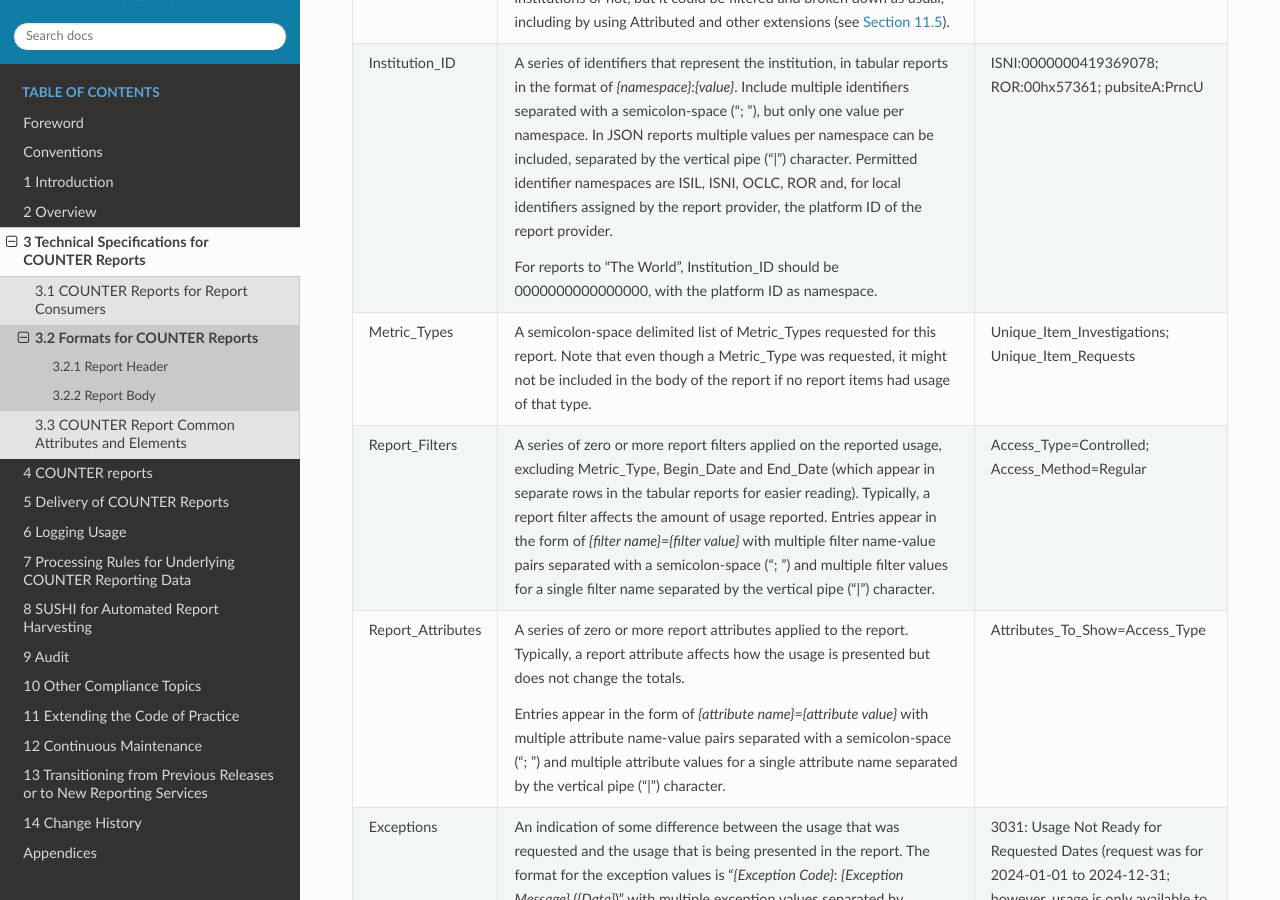
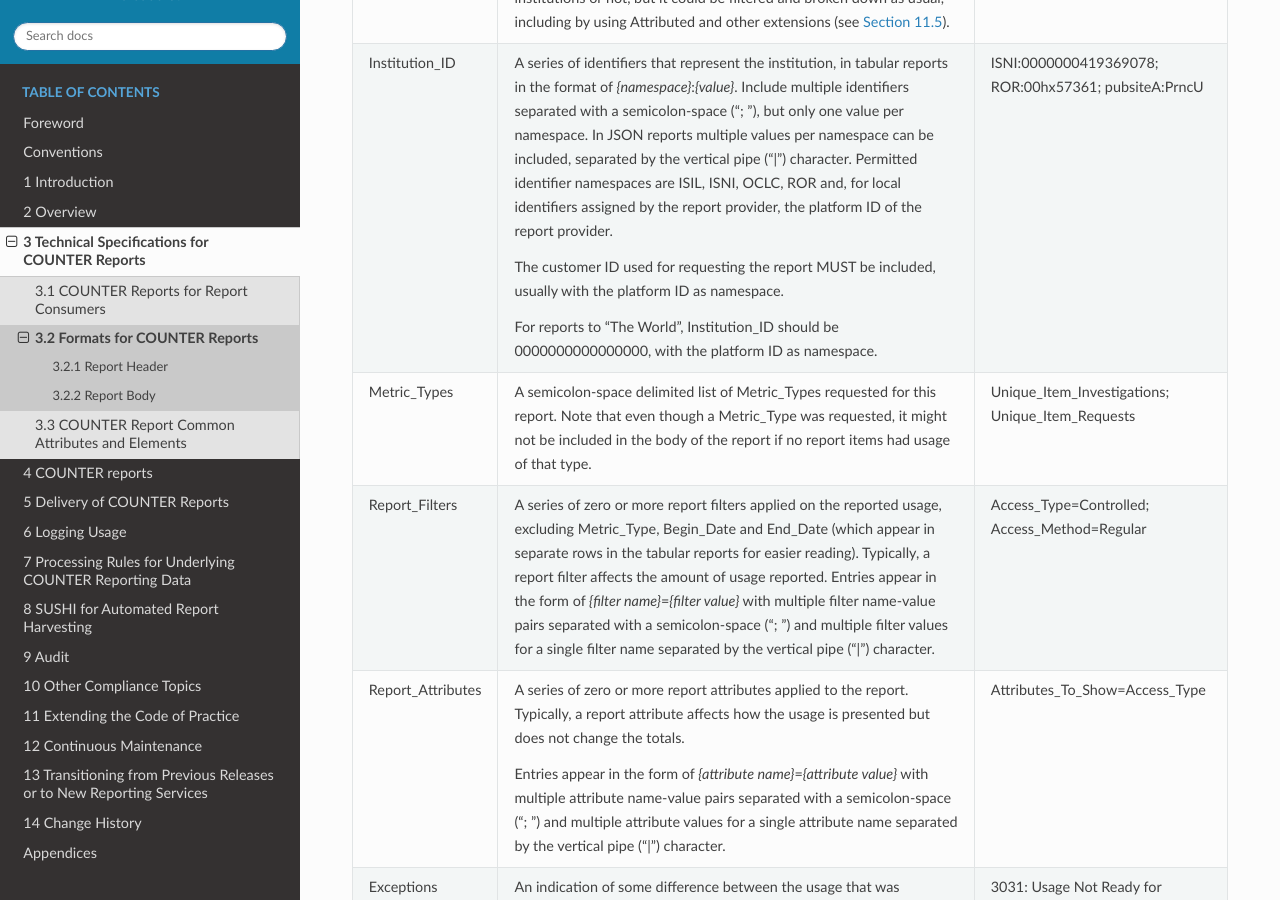
Before and after one commit to Project-Counter/cop5, a Sphinx documentation site: the page built from source/03-specifications/02-formats-for-counter-reports.rst, in a window 1280 px wide and 900 px high, scrolled down 2718 px. Built offline with Sphinx 7.4.7 and the Read the Docs theme 2.0.0, drawn with Linux system fonts in a browser that asks for light colours.

Commit message:
Require customer ID to be included in Institution_ID header

```diff
--- a/source/03-specifications/02-formats-for-counter-reports.rst
+++ b/source/03-specifications/02-formats-for-counter-reports.rst
@@ -83,6 +83,8 @@ Table 3.f (below): COUNTER Report Header Elements
 
    * - Institution_ID
      - A series of identifiers that represent the institution, in tabular reports in the format of *{namespace}*:*{value}*. Include multiple identifiers separated with a semicolon-space (“; ”), but only one value per namespace. In JSON reports multiple values per namespace can be included, separated by the vertical pipe (“|”) character. Permitted identifier namespaces are ISIL, ISNI, OCLC, ROR and, for local identifiers assigned by the report provider, the platform ID of the report provider.
+
+       The customer ID used for requesting the report MUST be included, usually with the platform ID as namespace.
 
        For reports to "The World", Institution_ID should be 0000000000000000, with the platform ID as namespace.
      - ISNI:0000000419369078; ROR:00hx57361; pubsiteA:PrncU
```
